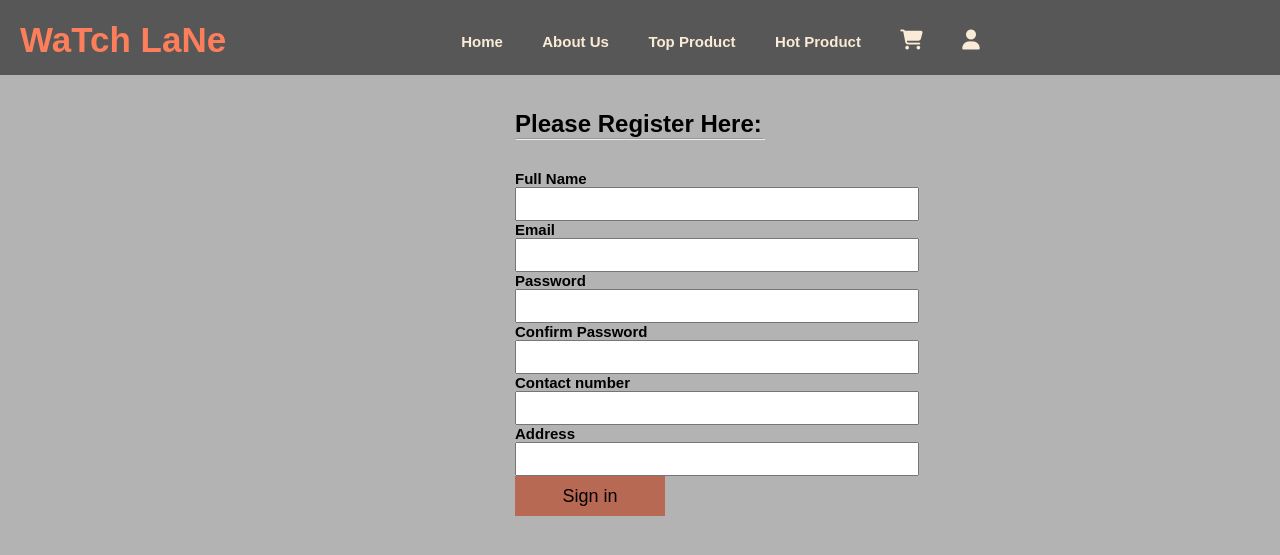
After one commit to JyotiNayak9/Ecommerce-website-WatchLane, a PHP site: page /login/gister.php in a window 1280 px wide. The commit adds this page. Shown: the top 555 px of the page. Run offline with PHP 8.4, Linux system fonts and the light colour scheme; some libraries are stand-ins or nearby versions.

Commit message:
register

```diff
--- a/login/config.php
+++ b/login/config.php
@@ -2,7 +2,7 @@
 define("DB_SERVER","localhost");
 define("DB_USERNAME","root");
 define("DB_PASSWORD","");
-define("DB_NAME","login_info");
+define("DB_NAME","register_info");
 
 $conn=mysqli_connect(DB_SERVER,DB_USERNAME,DB_PASSWORD,DB_NAME);
 
--- /dev/null
+++ b/login/gister.php
@@ -0,0 +1,82 @@
+<?php
+if($_SERVER['REQUEST_METHOD'] == 'POST') {
+    $full_name = $_POST['full_name'];
+    $email = $_POST['email'];
+    $password = $_POST['password'];
+    $confirm_password = $_POST['confirm_password'];
+    $contact_number = $_POST['contact_number'];
+    $address = $_POST['address'];
+    $errors=array();
+
+ if(empty($full_name) or empty($email) or empty($password) or empty($confirm_password) or empty($contact_number) or empty($address) ){
+        array_push($errors,"All files are required");
+}
+if(!filter_var($email, FILTER_VALIDATE_EMAIL)){
+    array_push($errors,"Email is not valid");
+}
+if(strlen($password) < 6){
+ array_push($errors,"Password must be at least 6 charactes long");
+}
+if($password != $confirm_password){
+    array_push($errors,"Password doesnot match");
+}
+if(count($errors) > 0){
+foreach($errors as $error){
+    echo"$error";
+}
+}
+else{
+
+}
+}
+?>
+<!DOCTYPE html>
+<html lang="en">
+
+<head>
+    <title>Webpage Design</title>
+    <link rel="stylesheet" type="text/css" href="reg.css">
+    <script src="https://kit.fontawesome.com/17ed295021.js" crossorigin="anonymous"></script>
+</head>
+<div class="navbar">
+                    <h2 class="logo"> WaTch LaNe</h2>
+                <div class="menu">
+                    <ul>
+                        <li> <a href="index.html">Home</a></li>
+                        <li> <a href="about1.html">About Us</a></li>
+                        <li> <a href="topproducts.html">Top Product</a></li>
+                        <li> <a href="hotproduct.html">Hot Product</a></li>
+                        <li> <a href=""><i class="fa-sharp fa-solid fa-cart-shopping"></i></a></li>
+                        <li> <a href=""><i class="fa-solid fa-user"></i></a></li>
+                    </ul>
+                </div>
+</div>
+<div class="register">
+    <h2>Please Register Here:</h2>
+    <hr>
+<div class="form">
+<form action="register.php" method="post"class="">
+    <label>Full Name</label>
+    <input type="text" class="control" name="full_Name">
+
+    <label>Email</label>
+    <input type="email" class="control" name="email">
+
+    <label>Password</label>
+    <input type="password" class="control" name="password">
+
+     <label>Confirm Password</label>
+    <input type="password" class="control" name="confirm_password">
+
+    <label >Contact number</label>
+    <input type="text" class="control" name="contact_number">
+
+    <label>Address</label>
+    <input type="text" class="control" name="address">
+
+  <div>
+    <button type="submit" class="btnn" value="submit">Sign in</button>
+  </div>
+</form>
+</div>
+</div>
--- a/login/reg.css
+++ b/login/reg.css
@@ -61,16 +61,19 @@ ul li a i{
 .form label{
     font-size: 15px;
     font-weight: 600;
-
+    padding-top: 20px;
 }
 .form .control{
     width: 400px;
     height: 30px;
   color: #000;
   font-family: sans-serif;
-  margin-top: 10px;
-  margin-bottom: 30px;
+
 }
+.error{
+    margin-bottom: 30px;
+}
+
 .register {
     width: 250px;
     position: relative;
```
Also changed, not shown: login/register.php (+88 -22 lines).
